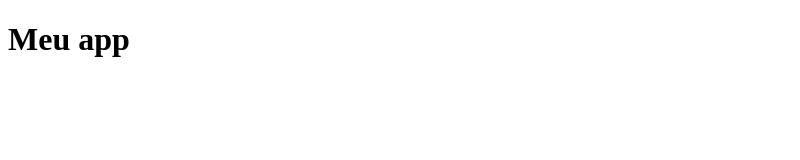
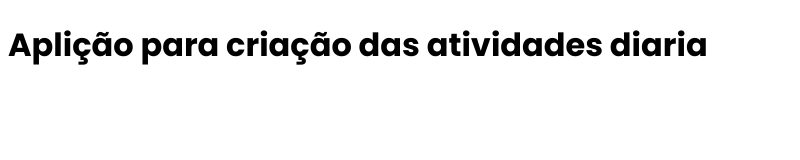
Before and after one commit to Richardhmcosta/todoist-electronjs, an Electron app: page index.html in a window 800 px wide. Drawn offline with Linux system fonts and the light colour scheme.

Commit message:
Adicionando a fonte poppins

```diff
--- a/index.html
+++ b/index.html
@@ -1,10 +1,12 @@
 <!DOCTYPE html>
 <head>
+<link href="https://fonts.googleapis.com/css2?family=Poppins:wght@500;700&display=swap" rel="stylesheet">
   <title>Todo ist</title>
+  <link rel="stylesheet" href="style.css">
 
 </head>
 <body>
-  <h1>Meu app</h1>
+  <h1>Aplição para criação das atividades diaria</h1>
 
 </body>
 </html>
--- a/main.js
+++ b/main.js
@@ -10,7 +10,7 @@ require("electron-reload")(__dirname, {
 })
 // Função responsavel por criar a janela //
 const createWindow = () => {
-    const appIconPath = __dirname+'/logozinha.png';
+    const appIconPath = __dirname+'/assets/logozinha.png';
     const win = new BrowserWindow({
         width: 800,
         height: 600,
--- a/style.css
+++ b/style.css
@@ -0,0 +1,3 @@
+body{
+  font-family: 'Poppins', sans-serif;
+}
```
